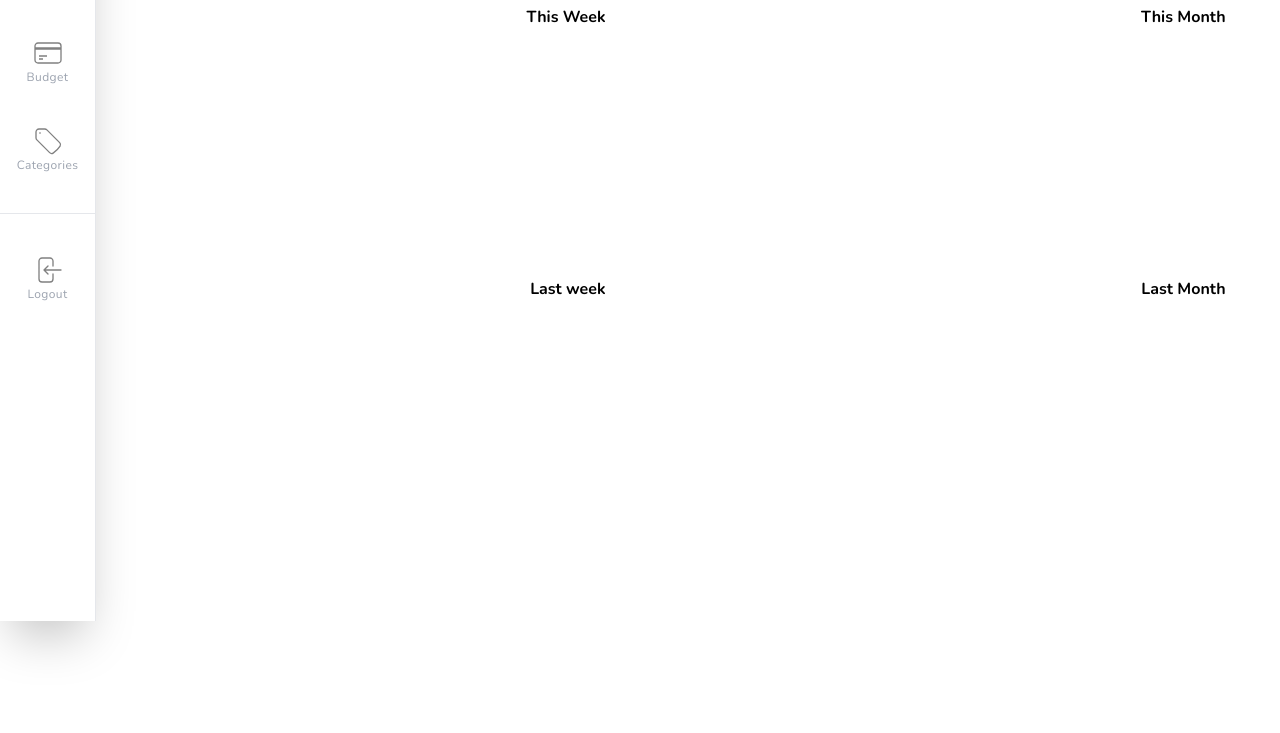
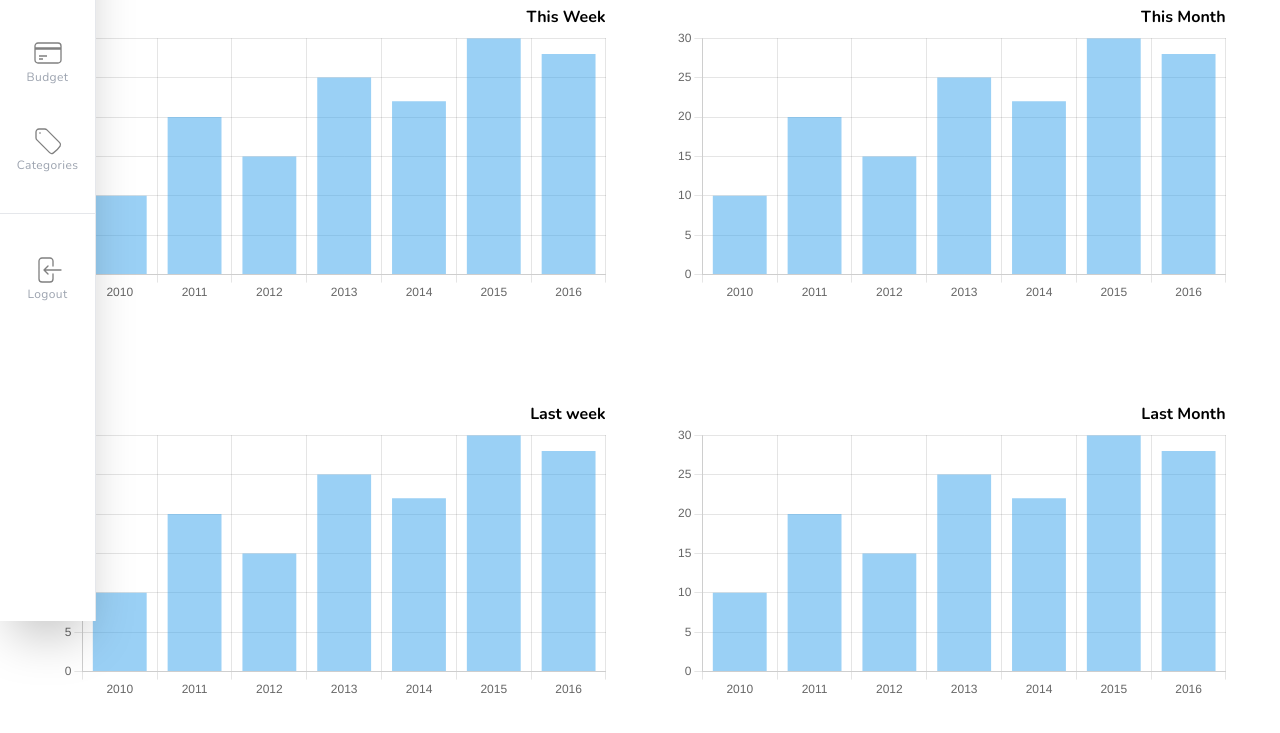
Before and after one commit to etrafa/familyBudgetJQ, a website: page dashboard.html in a window 1280 px wide. Shown: the part 179-912 px from the top of the page. Before the commit the page ends 800 px from the top, so only its background shows below. Drawn offline with nearby package versions, Linux system fonts and the light colour scheme.

Commit message:
a href html links added.

```diff
--- a/scripts/dashboard.js
+++ b/scripts/dashboard.js
@@ -1,108 +1,108 @@
-// const data = [
-//   { year: 2010, count: 10 },
-//   { year: 2011, count: 20 },
-//   { year: 2012, count: 15 },
-//   { year: 2013, count: 25 },
-//   { year: 2014, count: 22 },
-//   { year: 2015, count: 30 },
-//   { year: 2016, count: 28 },
-// ];
+const data = [
+  { year: 2010, count: 10 },
+  { year: 2011, count: 20 },
+  { year: 2012, count: 15 },
+  { year: 2013, count: 25 },
+  { year: 2014, count: 22 },
+  { year: 2015, count: 30 },
+  { year: 2016, count: 28 },
+];
 
-// new Chart(document.getElementById("chart-one"), {
-//   type: "bar",
-//   options: {
-//     animation: false,
-//     plugins: {
-//       legend: {
-//         display: false,
-//       },
-//       tooltip: {
-//         enabled: false,
-//       },
-//     },
-//   },
-//   data: {
-//     labels: data.map((row) => row.year),
-//     datasets: [
-//       {
-//         label: "Acquisitions by year",
-//         data: data.map((row) => row.count),
-//       },
-//     ],
-//   },
-// });
+new Chart(document.getElementById("chart-one"), {
+  type: "bar",
+  options: {
+    animation: false,
+    plugins: {
+      legend: {
+        display: false,
+      },
+      tooltip: {
+        enabled: false,
+      },
+    },
+  },
+  data: {
+    labels: data.map((row) => row.year),
+    datasets: [
+      {
+        label: "Acquisitions by year",
+        data: data.map((row) => row.count),
+      },
+    ],
+  },
+});
 
-// new Chart(document.getElementById("chart-two"), {
-//   type: "bar",
-//   options: {
-//     animation: false,
-//     plugins: {
-//       legend: {
-//         display: false,
-//       },
-//       tooltip: {
-//         enabled: false,
-//       },
-//     },
-//   },
-//   data: {
-//     labels: data.map((row) => row.year),
-//     datasets: [
-//       {
-//         label: "Acquisitions by year",
-//         data: data.map((row) => row.count),
-//       },
-//     ],
-//   },
-// });
+new Chart(document.getElementById("chart-two"), {
+  type: "bar",
+  options: {
+    animation: false,
+    plugins: {
+      legend: {
+        display: false,
+      },
+      tooltip: {
+        enabled: false,
+      },
+    },
+  },
+  data: {
+    labels: data.map((row) => row.year),
+    datasets: [
+      {
+        label: "Acquisitions by year",
+        data: data.map((row) => row.count),
+      },
+    ],
+  },
+});
 
-// new Chart(document.getElementById("chart-three"), {
-//   type: "bar",
-//   options: {
-//     animation: false,
-//     plugins: {
-//       legend: {
-//         display: false,
-//       },
-//       tooltip: {
-//         enabled: false,
-//       },
-//     },
-//   },
-//   data: {
-//     labels: data.map((row) => row.year),
-//     datasets: [
-//       {
-//         label: "Acquisitions by year",
-//         data: data.map((row) => row.count),
-//       },
-//     ],
-//   },
-// });
+new Chart(document.getElementById("chart-three"), {
+  type: "bar",
+  options: {
+    animation: false,
+    plugins: {
+      legend: {
+        display: false,
+      },
+      tooltip: {
+        enabled: false,
+      },
+    },
+  },
+  data: {
+    labels: data.map((row) => row.year),
+    datasets: [
+      {
+        label: "Acquisitions by year",
+        data: data.map((row) => row.count),
+      },
+    ],
+  },
+});
 
-// new Chart(document.getElementById("chart-four"), {
-//   type: "bar",
-//   options: {
-//     animation: false,
-//     plugins: {
-//       legend: {
-//         display: false,
-//       },
-//       tooltip: {
-//         enabled: false,
-//       },
-//     },
-//   },
-//   data: {
-//     labels: data.map((row) => row.year),
-//     datasets: [
-//       {
-//         label: "Acquisitions by year",
-//         data: data.map((row) => row.count),
-//       },
-//     ],
-//   },
-// });
+new Chart(document.getElementById("chart-four"), {
+  type: "bar",
+  options: {
+    animation: false,
+    plugins: {
+      legend: {
+        display: false,
+      },
+      tooltip: {
+        enabled: false,
+      },
+    },
+  },
+  data: {
+    labels: data.map((row) => row.year),
+    datasets: [
+      {
+        label: "Acquisitions by year",
+        data: data.map((row) => row.count),
+      },
+    ],
+  },
+});
 
 $(function () {
   $(".sidebar-placeholder").load("../sidebar.html");
--- a/sidebar.html
+++ b/sidebar.html
@@ -1,4 +1,5 @@
 <aside id="sidebar">
+  <a href="dashboard.html">
     <div class="sidebar-items">
       <svg xmlns="http://www.w3.org/2000/svg" viewBox="0 0 24 24">
         <path
@@ -9,6 +10,8 @@
       </svg>
       <span>Dashboards</span>
     </div>
+  </a>
+  <a href="transaction.html">
     <div class="sidebar-items">
       <svg xmlns="http://www.w3.org/2000/svg" viewBox="0 0 24 24">
         <path
@@ -19,6 +22,8 @@
       </svg>
       <span>Transactions</span>
     </div>
+  </a>
+  <a href="budget.html">
     <div class="sidebar-items">
       <svg xmlns="http://www.w3.org/2000/svg" viewBox="0 0 24 24">
         <path
@@ -29,6 +34,8 @@
       </svg>
       <span>Budget</span>
     </div>
+  </a>
+  <a href="categories.html">
     <div class="sidebar-items">
       <svg xmlns="http://www.w3.org/2000/svg" viewBox="0 0 24 24">
         <path
@@ -44,6 +51,7 @@
       </svg>
       <span>Categories</span>
     </div>
+  </a>
   <div class="seperator"></div>
   <div class="sidebar-items">
     <svg xmlns="http://www.w3.org/2000/svg" viewBox="0 0 24 24">
--- a/styles/global.css
+++ b/styles/global.css
@@ -9,6 +9,13 @@ body,
   font-family: "Nunito", sans-serif;
 }
 
+a {
+  text-decoration: none;
+}
+
+a:visited {
+  text-decoration: none;
+}
 :root {
   --green: #00710f;
   --light-green: #00bc2a;
```
Also changed, not shown: budget.html (added, +12 -0 lines), categories.html (added, +12 -0 lines), transaction.html (added, +13 -0 lines). Lines whose indentation alone changed are shown as unchanged.
